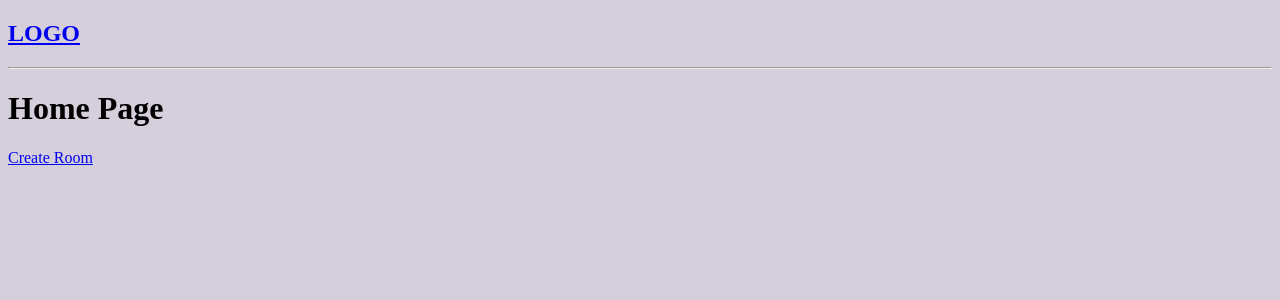
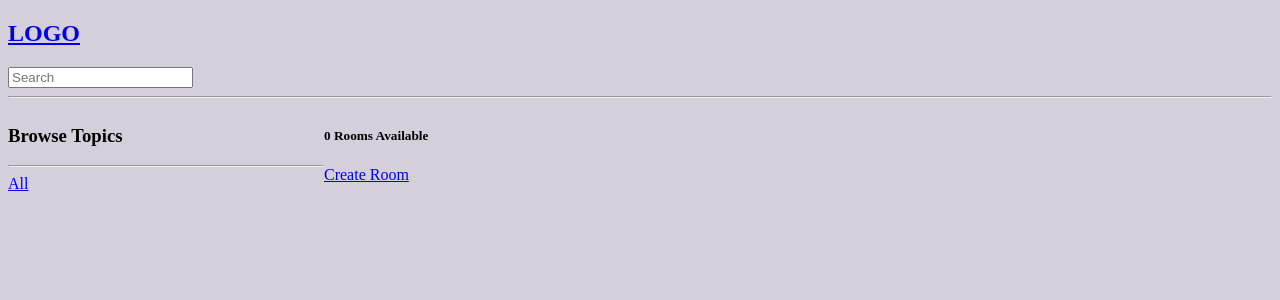
Before and after one commit to Yomiguel/social_network, a Django app: page / in a window 1280 px wide. Shown: the top 300 px of the page. Run offline with Django 4.2, Linux system fonts and the light colour scheme; data that the repository does not hold is empty.

Commit message:
added search bar

```diff
--- /dev/null
+++ b/base/static/base/styles.css
@@ -0,0 +1,8 @@
+body {
+    background-color: #d5cedb;
+}
+
+.home-container {
+    display: grid;
+    grid-template-columns: 1fr 3fr;
+}
--- a/base/templates/base/home.html
+++ b/base/templates/base/home.html
@@ -2,9 +2,24 @@
 
 {% block content %}
 
-    <h1>Home Page</h1>
+    <div class="home-container">
+        <div>
+            <h3>Browse Topics</h3>
+            <hr>
 
             <div>
+                <a href="{% url 'Home' %}">All</a>
+            </div>
+
+            {% for topic in topics %}
+                <div>
+                    <a href="{% url 'Home' %}?q={{topic.name}}">{{topic}}</a>
+                </div>
+            {% endfor %}
+        </div>
+
+        <div>
+            <h5>{{room_count}} Rooms Available</h5>
             <a href="{% url 'Create-Room' %}">Create Room</a>
             <div>
                 {% for room in rooms %}
@@ -13,11 +28,12 @@
                         <a href="{% url 'Delete' room.id %}">Delete</a>
                         <span>@{{ room.host.username }}</span>
                         <h5>{{ room.id }}</h5>--<a href="{% url 'Room' room.id %}">{{ room.name }}</a>
-                    <small>{{ room.topic }}</small>
+                        <small>{{ room.topic.name }}</small>
                         <hr>
                     </div>
                 {% endfor %}
             </div>
         </div>
+    </div>
 
 {% endblock content%}
--- a/base/views.py
+++ b/base/views.py
@@ -1,11 +1,25 @@
 from django.shortcuts import render, redirect
-from .models import Room
+from django.db.models import Q
+from .models import Room, Topic
 from .forms import RoomForm
 
 
 def home(request):
-    rooms = Room.objects.all()
-    context = {'rooms': rooms}
+    q = request.GET.get('q') if request.GET.get('q') != None else ''
+
+    rooms = Room.objects.filter(
+        Q(topic__name__icontains=q) |
+        Q(name__icontains=q) |
+        Q(description__icontains=q)
+    )
+
+    topics = Topic.objects.all()
+    room_count = rooms.count()
+    context = {
+        'rooms': rooms,
+        'topics': topics,
+        'room_count': room_count
+    }
     return render(request, 'base/home.html', context)
 
 
--- a/social_network/settings.py
+++ b/social_network/settings.py
@@ -109,9 +109,9 @@ USE_TZ = True
 
 STATIC_URL = 'static/'
 
-STATICFILES_DIRS = [
+""" STATICFILES_DIRS = [
     BASE_DIR / 'static/',
-]
+] """
 
 # Default primary key field type
 # https://docs.djangoproject.com/en/4.2/ref/settings/#default-auto-field
--- a/static/styles/main.css
+++ /dev/null
@@ -1,3 +0,0 @@
-body {
-    background-color: #d5cedb;
-}
--- a/templates/main.html
+++ b/templates/main.html
@@ -4,7 +4,7 @@
 <html>
     <head>
         <title>Social Network</title>
-        <link rel='stylesheet' href="{% static 'styles/main.css' %}">
+        <link rel='stylesheet' href="{% static 'base/styles.css' %}">
     </head>
     <body>
         {% include 'navbar.html' %}
--- a/templates/navbar.html
+++ b/templates/navbar.html
@@ -2,4 +2,8 @@
     <h2>LOGO</h2>
 </a>
 
+<form method="GET" action="{% url 'Home' %}">
+    <input type="text" name="q" placeholder="Search"/>
+</form>
+
 <hr>
```
Lines whose indentation alone changed are shown as unchanged.
